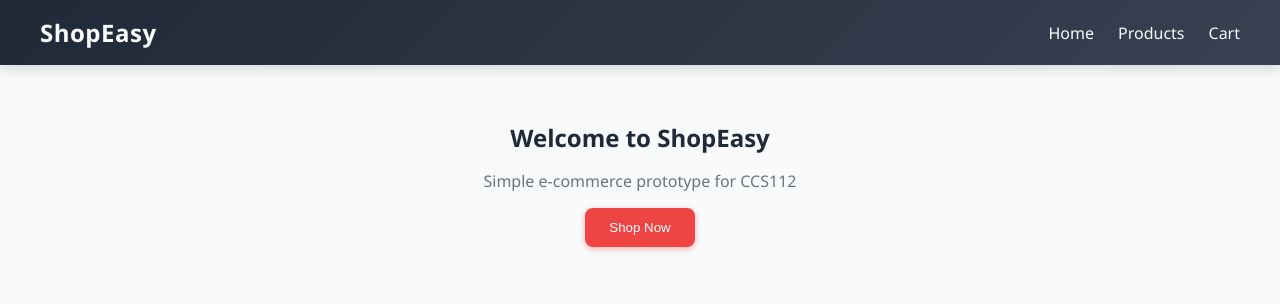
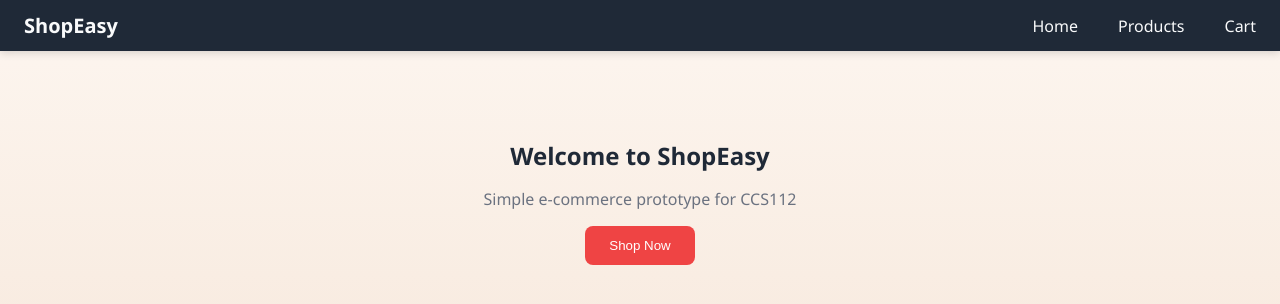
Before and after one commit to andrei4-rgb/ccs112-shopeasy-sprint2, a React (Create React App) app: page / in a window 1280 px wide. Shown: the top 304 px of the page. Built offline with nearby package versions, Linux system fonts and the light colour scheme.

Commit message:
last na (Artillero)

```diff
--- a/src/index.css
+++ b/src/index.css
@@ -1,37 +1,41 @@
-/* Artillero, Lexin Andrei G. — Enhanced Aesthetic Version */
-/* i tweaked it */
+/* Artillero, Lexin Andrei G. */
+/* last update haha */
 
+/* General background */
 body {
-  font-family: "Poppins", "Segoe UI", sans-serif;
-  background-color: #f8fafc;
-  color: #1f2937;
+  background: linear-gradient(180deg, #fdf6f0 0%, #f8ebe0 100%);
+  font-family: 'Segoe UI', Roboto, sans-serif;
+  color: #1F2937;
   margin: 0;
   padding: 0;
 }
 
 /* Navbar */
 nav {
-  background: linear-gradient(135deg, #1f2937 0%, #374151 100%);
+  background-color: #1F2937;
   display: flex;
   align-items: center;
   justify-content: space-between;
-  padding: 16px 40px;
-  box-shadow: 0 4px 12px rgba(0, 0, 0, 0.15);
-  position: sticky;
-  top: 0;
-  z-index: 100;
+  padding: 12px 24px;
+  box-shadow: 0 2px 8px rgba(0, 0, 0, 0.15);
+}
+
+nav a {
+  color: #F9FAFB;
+  margin-left: 16px;
+  text-decoration: none;
+  font-weight: 500;
+  transition: color 0.2s ease;
+}
+
+nav a:hover {
+  color: #EF4444;
 }
 
 .logo {
-  color: #f9fafb;
-  font-weight: 700;
-  font-size: 1.5rem;
-  letter-spacing: 0.5px;
-  transition: transform 0.2s ease;
-}
-
-.logo:hover {
-  transform: scale(1.05);
+  color: #F9FAFB;
+  font-weight: 600;
+  font-size: 1.25rem;
 }
 
 .nav-links {
@@ -39,69 +43,38 @@ nav {
   gap: 24px;
 }
 
-nav a {
-  color: #f9fafb;
-  text-decoration: none;
-  font-weight: 500;
-  transition: color 0.3s ease, transform 0.2s ease;
+/* Product Cards or Containers */
+.page-container {
+  max-width: 1100px;
+  margin: 40px auto;
+  padding: 16px;
+  text-align: center;
 }
 
-nav a:hover {
-  color: #f87171;
-  transform: translateY(-2px);
+.product-card {
+  background: #fff;
+  border-radius: 12px;
+  box-shadow: 0 4px 12px rgba(0, 0, 0, 0.08);
+  padding: 16px;
+  transition: transform 0.2s ease, box-shadow 0.2s ease;
+}
+
+.product-card:hover {
+  transform: translateY(-4px);
+  box-shadow: 0 6px 16px rgba(0, 0, 0, 0.1);
 }
 
 /* Buttons */
 button {
-  background: #ef4444;
+  background: #EF4444;
   color: white;
   border: none;
-  border-radius: 10px;
-  padding: 10px 18px;
+  border-radius: 8px;
+  padding: 8px 16px;
   cursor: pointer;
-  font-weight: 500;
-  box-shadow: 0 2px 6px rgba(239, 68, 68, 0.4);
-  transition: all 0.3s ease;
+  transition: background 0.2s;
 }
 
 button:hover {
   background: #dc2626;
-  transform: translateY(-2px);
-  box-shadow: 0 4px 10px rgba(220, 38, 38, 0.4);
 }
-
-/* Page Container */
-.page-container {
-  max-width: 1200px;
-  margin: 0 auto;
-  padding: 24px;
-}
-
-/* Product Cards */
-.product-card {
-  background: #ffffff;
-  border-radius: 12px;
-  box-shadow: 0 4px 8px rgba(0, 0, 0, 0.08);
-  transition: transform 0.3s ease, box-shadow 0.3s ease;
-}
-
-.product-card:hover {
-  transform: translateY(-6px);
-  box-shadow: 0 8px 16px rgba(0, 0, 0, 0.15);
-}
-
-/* Product Images */
-.product-card img {
-  border-top-left-radius: 12px;
-  border-top-right-radius: 12px;
-}
-
-/* Footer (if you add one) */
-footer {
-  background: #1f2937;
-  color: #d1d5db;
-  text-align: center;
-  padding: 20px 0;
-  margin-top: 40px;
-  font-size: 0.9rem;
-}
```
